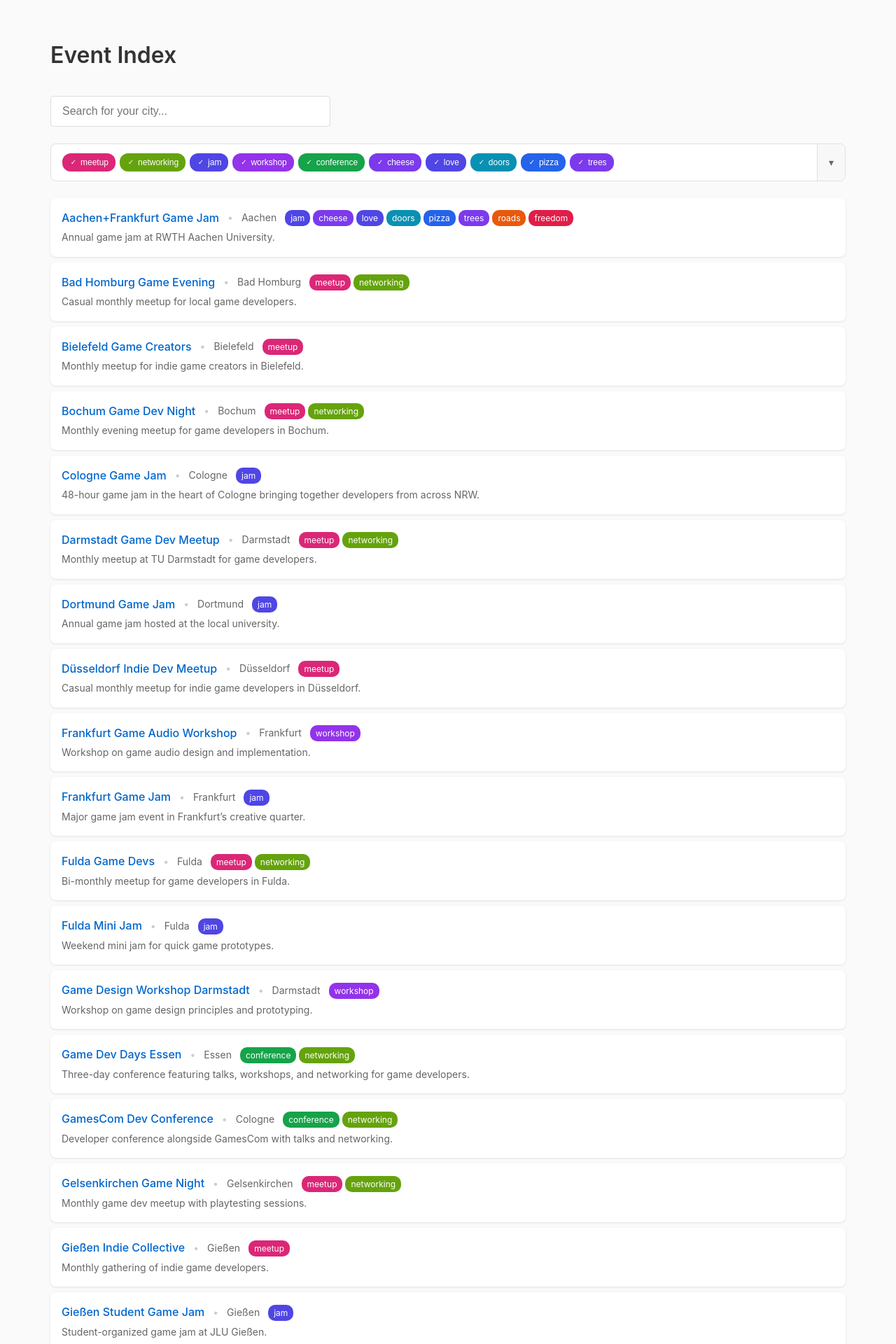
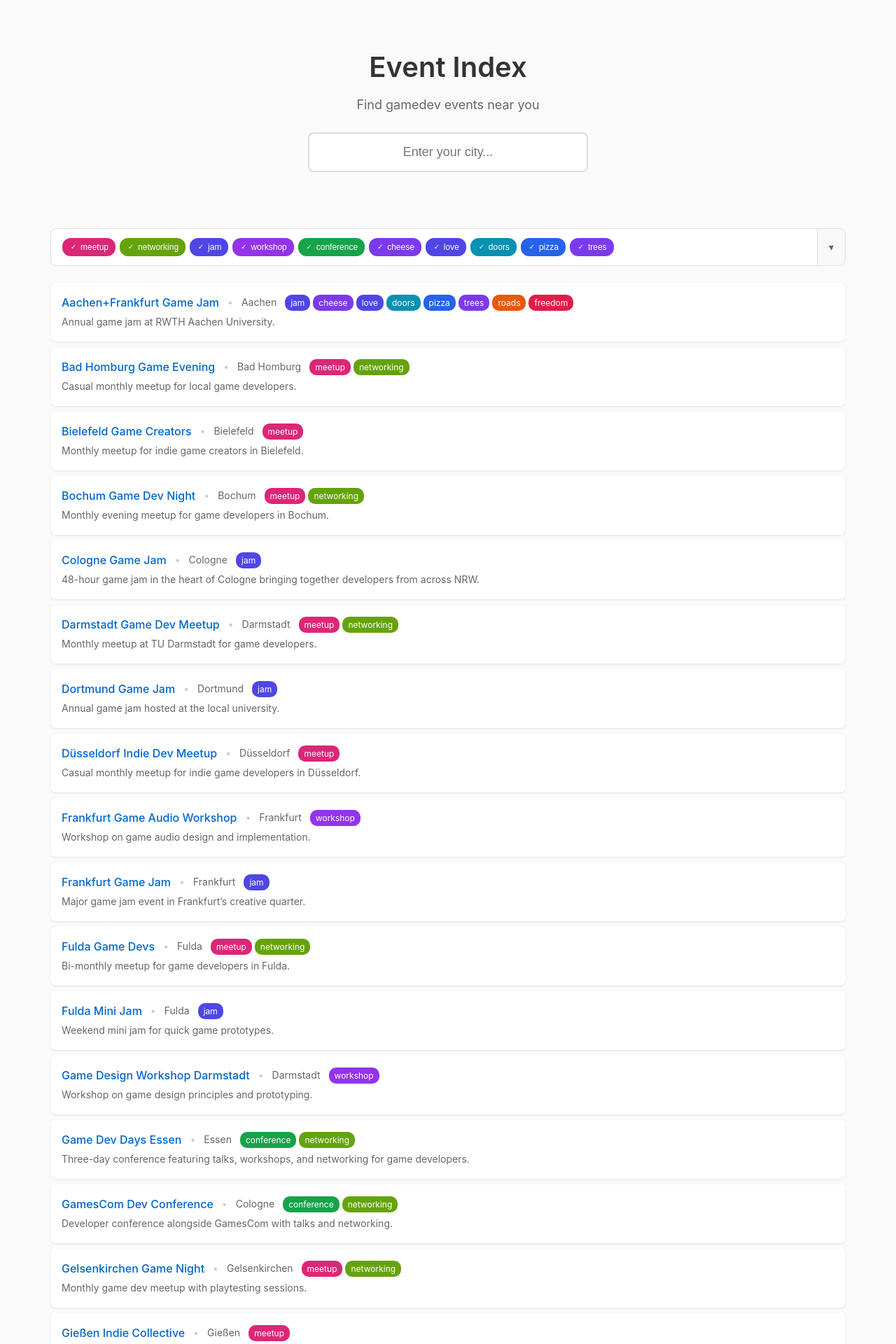
Before and after one commit to abregado/gamedev-index, a Jekyll site: the page built from index.html, in a window 1280 px wide. Shown: the top 1920 px of the page at 70% size. Built offline with Jekyll 4.4.1, drawn with Linux system fonts in a browser that asks for light colours.

Commit message:
landing call to action

```diff
--- a/assets/css/style.css
+++ b/assets/css/style.css
@@ -9,42 +9,111 @@ body {
   max-width: 1200px;
   margin: 0 auto;
   padding: 2rem;
+  padding-top: 1rem;
   background: #fafafa;
 }
 
-h1 {
-  font-weight: 600;
+/* Site Header - Hero State (default) */
+.site-header {
+  position: sticky;
+  top: 0;
+  z-index: 50;
+  text-align: center;
+  padding: 3rem 1rem;
   margin-bottom: 2rem;
+  background: #fafafa;
+  transition: all 0.3s ease;
 }
 
-/* Controls */
-.controls {
+.header-content {
   display: flex;
-  flex-wrap: wrap;
-  gap: 1rem;
-  margin-bottom: 1.5rem;
-  align-items: flex-start;
+  flex-direction: column;
+  align-items: center;
+  gap: 0.5rem;
+  transition: all 0.3s ease;
 }
 
+.site-title {
+  font-size: 2.5rem;
+  font-weight: 600;
+  margin: 0;
+  transition: all 0.3s ease;
+}
+
+.site-subtitle {
+  font-size: 1.125rem;
+  color: #666;
+  margin: 0 0 1rem 0;
+  transition: all 0.3s ease;
+}
+
+.site-header .city-selector {
+  width: 100%;
+  max-width: 400px;
+  transition: all 0.3s ease;
+}
+
+.site-header .city-selector input {
+  padding: 1rem 1.25rem;
+  font-size: 1.125rem;
+  text-align: center;
+  border: 2px solid #ddd;
+  border-radius: 8px;
+  transition: all 0.3s ease;
+}
+
+.site-header .city-selector input:focus {
+  border-color: #0066cc;
+  box-shadow: 0 0 0 3px rgba(0, 102, 204, 0.1);
+}
+
+/* Site Header - Compact State */
+.site-header.compact {
+  padding: 0.75rem 1rem;
+  margin-bottom: 1.5rem;
+  background: #fff;
+  border-radius: 8px;
+  box-shadow: 0 1px 3px rgba(0, 0, 0, 0.1);
+}
+
+.site-header.compact .header-content {
+  flex-direction: row;
+  justify-content: space-between;
+  align-items: center;
+  gap: 1rem;
+}
+
+.site-header.compact .site-title {
+  font-size: 1.25rem;
+  order: 2;
+}
+
+.site-header.compact .site-subtitle {
+  display: none;
+}
+
+.site-header.compact .city-selector {
+  max-width: 280px;
+  order: 1;
+}
+
+.site-header.compact .city-selector input {
+  padding: 0.5rem 0.75rem;
+  font-size: 0.9rem;
+  text-align: left;
+  border-width: 1px;
+  border-radius: 4px;
+}
+
+/* City selector base styles */
 .city-selector {
   position: relative;
-  flex: 1;
-  min-width: 250px;
-  max-width: 400px;
 }
 
 .city-selector input {
   width: 100%;
-  padding: 0.75rem 1rem;
-  font-size: 1rem;
-  border: 1px solid #ddd;
-  border-radius: 4px;
   background: #fff;
-}
-
-.city-selector input:focus {
   outline: none;
-  border-color: #666;
 }
 
 .city-suggestions {
@@ -69,6 +138,7 @@ h1 {
 .city-suggestion {
   padding: 0.5rem 1rem;
   cursor: pointer;
+  text-align: left;
 }
 
 .city-suggestion:hover {
@@ -337,14 +407,37 @@ h1 {
 @media (max-width: 768px) {
   body {
     padding: 1rem;
+    padding-top: 0.5rem;
   }
 
-  .controls {
-    flex-direction: column;
+  .site-header {
+    padding: 2rem 0.5rem;
   }
 
-  .city-selector {
+  .site-title {
+    font-size: 2rem;
+  }
+
+  .site-subtitle {
+    font-size: 1rem;
+  }
+
+  .site-header.compact {
+    padding: 0.5rem 0.75rem;
+  }
+
+  .site-header.compact .header-content {
+    flex-wrap: wrap;
+  }
+
+  .site-header.compact .site-title {
+    font-size: 1rem;
+  }
+
+  .site-header.compact .city-selector {
     max-width: none;
+    flex: 1;
+    min-width: 150px;
   }
 
   .tag-filters-content {
--- a/assets/js/main.js
+++ b/assets/js/main.js
@@ -26,6 +26,7 @@ document.addEventListener('DOMContentLoaded', () => {
     initListings();
     initTagFilters();
     initCitySelector();
+    initHeaderBehavior();
     handleUrlParams();
     updateDescriptions();
     applyTagColors();
@@ -240,11 +241,43 @@ function selectCity(cityName) {
     selectedCity = cityMap.get(cityName) || null;
     updateLocations();
     updateDistances();
+    updateHeaderState();
     if (selectedCity) {
         sortByDistance();
     }
     else {
         sortAlphabetically();
+    }
+}
+function initHeaderBehavior() {
+    const header = document.getElementById('site-header');
+    const input = document.getElementById('city-input');
+    if (!header || !input)
+        return;
+    // Update on scroll
+    window.addEventListener('scroll', () => {
+        updateHeaderState();
+    });
+    // Update when input changes (for clearing the field)
+    input.addEventListener('input', () => {
+        // Small delay to allow for city selection to complete
+        setTimeout(updateHeaderState, 50);
+    });
+    // Initial state
+    updateHeaderState();
+}
+function updateHeaderState() {
+    const header = document.getElementById('site-header');
+    const input = document.getElementById('city-input');
+    if (!header || !input)
+        return;
+    const isScrolledDown = window.scrollY > 50;
+    const hasCitySelected = selectedCity !== null;
+    if (isScrolledDown || hasCitySelected) {
+        header.classList.add('compact');
+    }
+    else {
+        header.classList.remove('compact');
     }
 }
 function applyFilters() {
--- a/index.html
+++ b/index.html
@@ -3,14 +3,16 @@ layout: default
 title: Event Index
 ---
 
-<h1>Event Index</h1>
-
-<div class="controls">
-  <div class="city-selector">
-    <input type="text" id="city-input" placeholder="Search for your city..." autocomplete="off">
-    <div id="city-suggestions" class="city-suggestions"></div>
+<header class="site-header" id="site-header">
+  <div class="header-content">
+    <h1 class="site-title">Event Index</h1>
+    <p class="site-subtitle">Find gamedev events near you</p>
+    <div class="city-selector">
+      <input type="text" id="city-input" placeholder="Enter your city..." autocomplete="off">
+      <div id="city-suggestions" class="city-suggestions"></div>
+    </div>
   </div>
-</div>
+</header>
 
 <div class="tag-filters">
   <div class="tag-filters-content">
```
Also changed, not shown: src/main.ts (+39 -0 lines).
